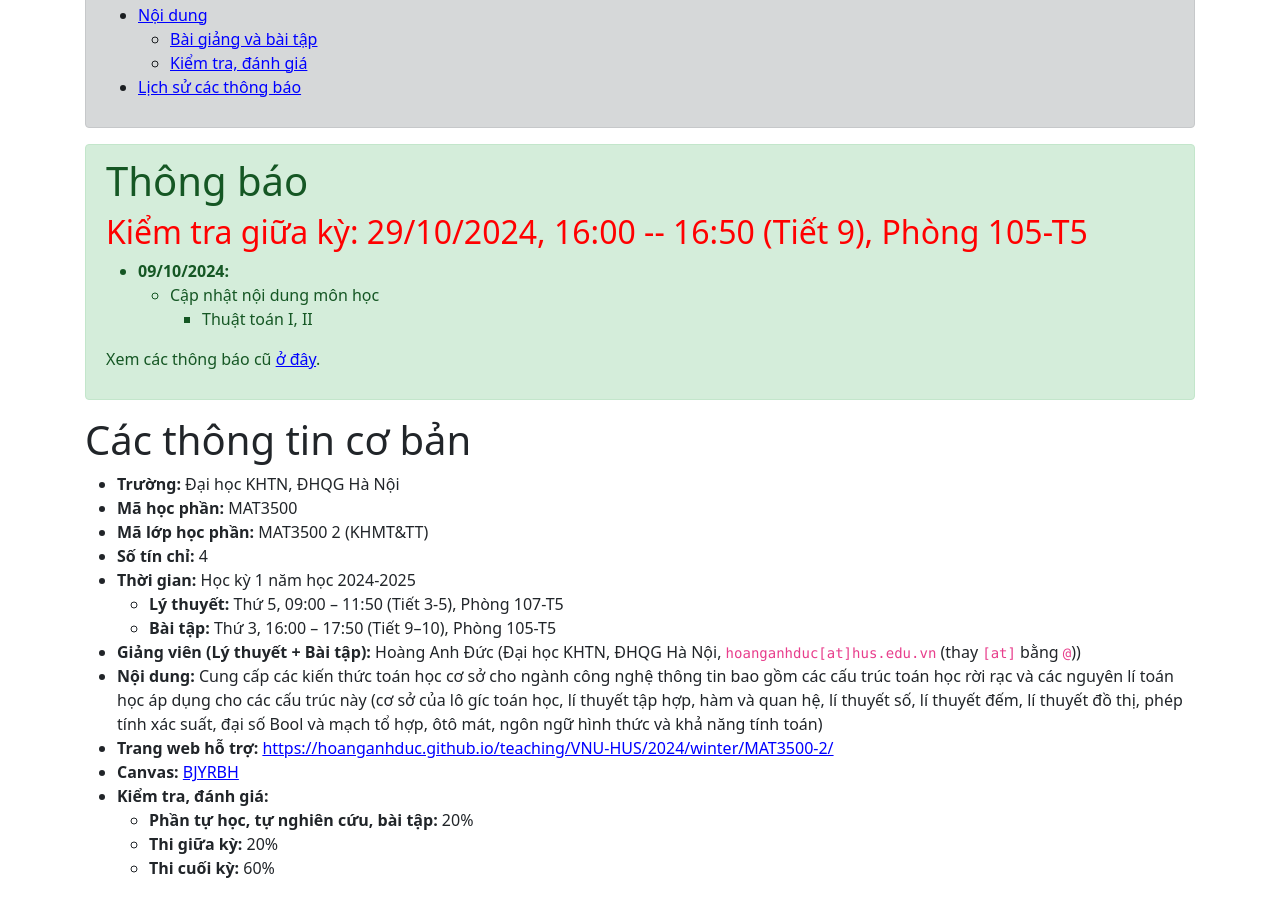
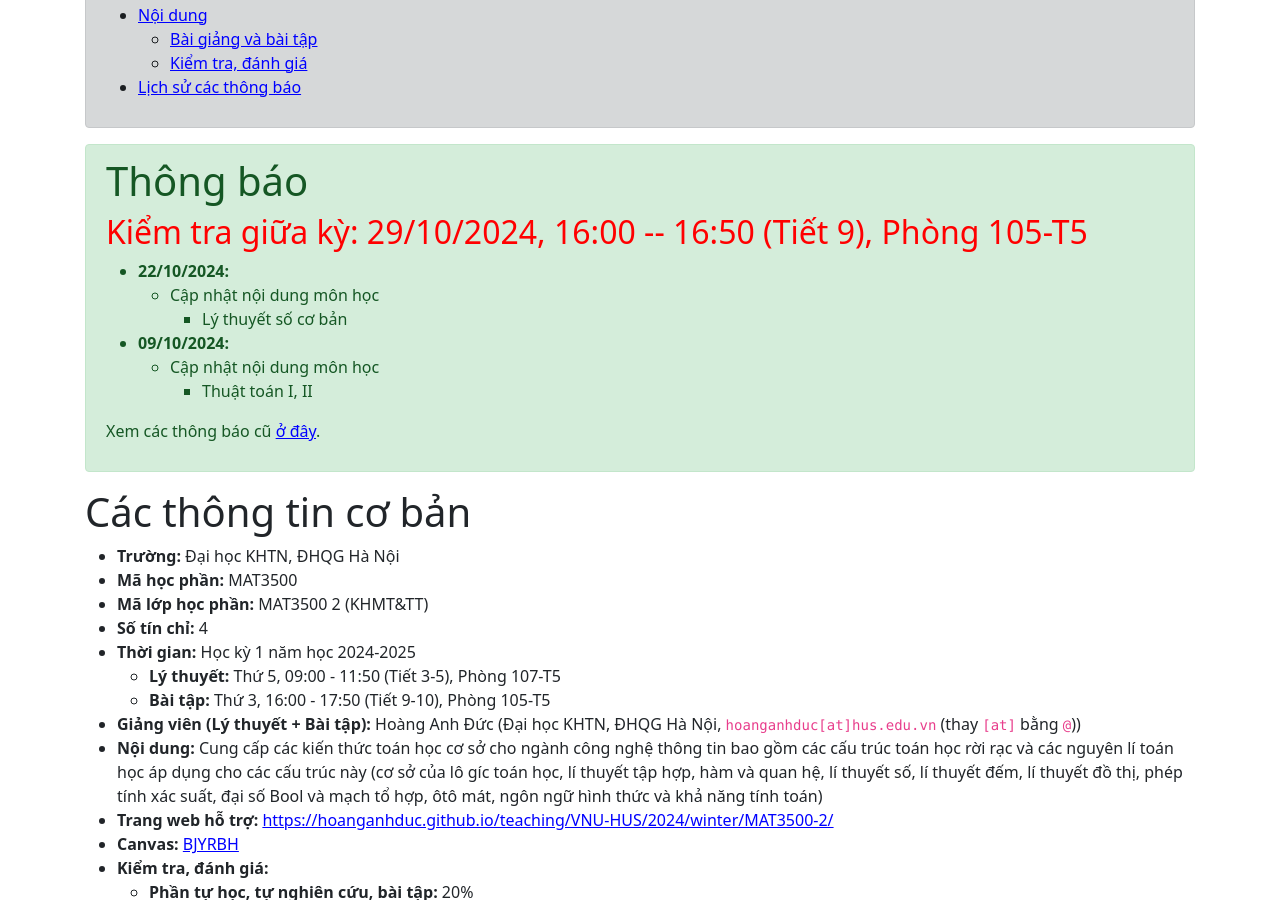
Before and after one commit to hoanganhduc/hoanganhduc.github.io, a Jekyll site: the page built from teaching/VNU-HUS/2024/winter/MAT3500-2/index.md, in a window 1280 px wide and 900 px high, scrolled down 242 px. Built offline with Jekyll 4.4.1, drawn with Linux system fonts in a browser that asks for light colours; nearby versions of some CDN libraries; a style sheet for code colours, icons or effects is not loaded; some of the changed text lies outside the part shown.

Commit message:
Updated @ 2024-10-22  12:38:59 ICT

```diff
--- a/teaching/VNU-HUS/2024/winter/MAT3500-2/index.md
+++ b/teaching/VNU-HUS/2024/winter/MAT3500-2/index.md
@@ -1,7 +1,7 @@
 ---
 layout: default
 title: "VNU-HUS MAT3500: Toán rời rạc"
-last_modified_at: 2024-10-09
+last_modified_at: 2024-10-22
 lang: "vi"
 katex: true
 ---
@@ -20,15 +20,9 @@ katex: true
 
 <!-- <h2 style="color:red;">Kiểm tra cuối kỳ: 19/06/2024 (Thứ 4), 08:30 – 10:30</h2>  -->
 
-<!-- <h2 style="color:red;">Ngày 08/05/2024 (Thứ 4), lớp Toán rời rạc học ở giảng đường 514-T4 (từ 13:00 - 15:50) thay vì 506-T3 như bình thường</h2> -->
-
-<!-- <h2 style="color:red;">Ngày 10/4/2024 (Thứ 4), lớp Toán rời rạc học ở giảng đường 103-T5 (từ 13:00 - 15:50) thay vì 506-T3 như bình thường</h2> -->
-
-<!--
-<h2 style="color:red;">Do GV đi công tác, các lớp Toán rời rạc trong tuần từ 26/2/2024 - 1/3/2024 được nghỉ</h2>
-
--->
-
+* **22/10/2024:**
+  * Cập nhật nội dung môn học
+    * Lý thuyết số cơ bản
 * **09/10/2024:**
   * Cập nhật nội dung môn học
     * Thuật toán I, II
@@ -44,8 +38,8 @@ Xem các thông báo cũ [ở đây](#lịch-sử-các-thông-báo).
 * **Mã lớp học phần:** MAT3500 2 (KHMT&TT)
 * **Số tín chỉ:** 4
 * **Thời gian:** Học kỳ 1 năm học 2024-2025
-  * **Lý thuyết:** Thứ 5, 09:00 – 11:50 (Tiết 3-5), Phòng 107-T5
-  * **Bài tập:** Thứ 3, 16:00 – 17:50 (Tiết 9–10), Phòng 105-T5
+  * **Lý thuyết:** Thứ 5, 09:00 - 11:50 (Tiết 3-5), Phòng 107-T5
+  * **Bài tập:** Thứ 3, 16:00 - 17:50 (Tiết 9-10), Phòng 105-T5
 * **Giảng viên (Lý thuyết + Bài tập):** Hoàng Anh Đức (Đại học KHTN, ĐHQG Hà Nội, `hoanganhduc[at]hus.edu.vn` (thay `[at]` bằng `@`))
 * **Nội dung:** Cung cấp các kiến thức toán học cơ sở cho ngành công nghệ thông tin bao gồm các cấu trúc toán học rời rạc và các nguyên lí toán học áp dụng cho các cấu trúc này (cơ sở của lô gíc toán học, lí thuyết tập hợp, hàm và quan hệ, lí thuyết số, lí thuyết đếm, lí thuyết đồ thị, phép tính xác suất, đại số Bool và mạch tổ hợp, ôtô mát, ngôn ngữ hình thức và khả năng tính toán)
 * **Trang web hỗ trợ:** [{{ site.website_full }}{{ page.url }}]({{ page.url }})
@@ -98,8 +92,8 @@ Xem các thông báo cũ [ở đây](#lịch-sử-các-thông-báo).
 | Quy nạp và Đệ quy | [slides]({{ page.url | append: "Induction_and_Recursion.pdf" }}) | Chương 5, 5.1--5.3, Chương 8, 8.1--8.4 (Rosen) |
 | Thuật toán I: Mô tả, chứng minh, đánh giá thuật toán; Tìm kiếm và sắp xếp | [slides]({{ page.url | append: "Algorithms_I.pdf" }}) | Chương 3, 3.1--3.3, Chương 5, 5.5 (Rosen) |
 | Thuật toán II: Thuật toán tham lam, thuật toán đệ quy | [slides]({{ page.url | append: "Algorithms_II.pdf" }}) | Chương 5, 5.4 (Rosen) |
+| Lý thuyết số cơ bản | [slides]({{ page.url | append: "Basic_Number_Theory.pdf" }}) | Chương 4, 4.1--4.4 (Rosen) |
 
-<!-- | Lý thuyết số cơ bản | [slides]({{ page.url | append: "Basic_Number_Theory.pdf" }}), [bài tập]({{ page.url | append: "Basic_Number_Theory.pdf" }}) | Chương 4, 4.1--4.4 (Rosen) |  -->
 <!-- | Các phương pháp đếm | [slides]({{ page.url | append: "Counting.pdf" }}), [bài tập]({{ page.url | append: "Counting.pdf" }}) | Chương 6, 6.1--6.5 (Rosen) | -->
 <!-- | Lý thuyết đồ thị I: Giới thiệu, Biểu diễn đồ thị và sự đẳng cấu, Tính liên thông | [slides]({{ page.url | append: "Graphs_I.pdf" }}), [bài tập]({{ page.url | append: "Graphs_I.pdf" }}) | Chương 10, 10.1--10.4 (Rosen) | -->
 <!-- | Lý thuyết đồ thị II: Đường đi ngắn nhất, Đồ thị phẳng, Tô màu đồ thị | [slides]({{ page.url | append: "Graphs_II.pdf" }}), [bài tập]({{ page.url | append: "Graphs_II.pdf" }}) | Chương 10, 10.5--10.8 (Rosen) | -->
```
Also changed, not shown: other parts of teaching/VNU-HUS/2024/winter/MAT3500-2/index.md (+2 -0 lines), index.md (+1 -1 lines), 3 other files.
